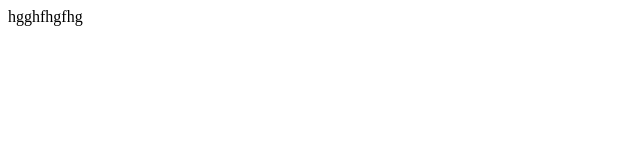
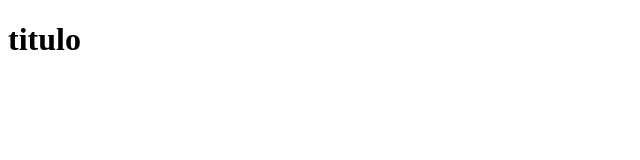
Before and after one commit to pepeul1191/html-bower, a website: page index.html in a window 1280 px wide. Shown: the whole page, without its empty margins (0-640 px from the left). Drawn offline with Linux system fonts and the light colour scheme.

Commit message:
Titulo añadido

```diff
--- a/index.html
+++ b/index.html
@@ -4,6 +4,6 @@
 	<title></title>
 </head>
 <body>
-hgghfhgfhg
+	<h1>titulo</h1>
 </body>
 </html>
```
